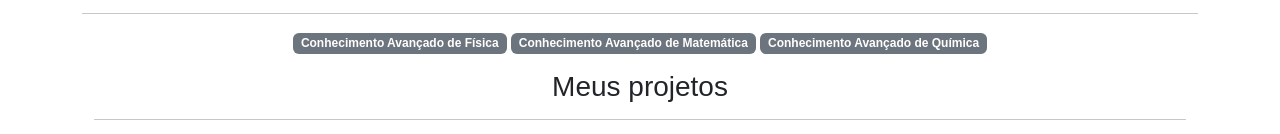
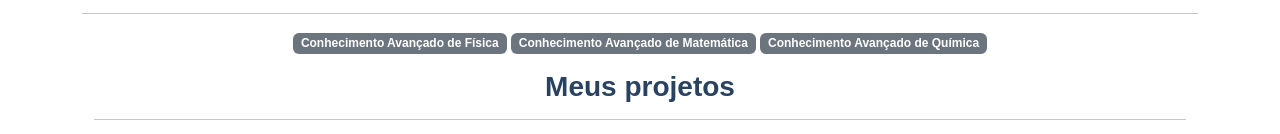
Before and after one commit to ArthurLaplechade/Portif-lio-1, a plain HTML site: page index.html in a window 1280 px wide. Shown: the part 406-540 px from the top of the page. Drawn offline with nearby package versions, Linux system fonts and the light colour scheme.

Commit message:
Update style.css

```diff
--- a/style.css
+++ b/style.css
@@ -8,7 +8,7 @@
 body {
     font-family: 'Comic Sans', sans-serif;
 }
-h1, h2,h4, h5,h6 {
+h1, h2,h3,h4, h5,h6 {
     color: var(--cor-secundaria);
     font-weight: 700;
 }
```
